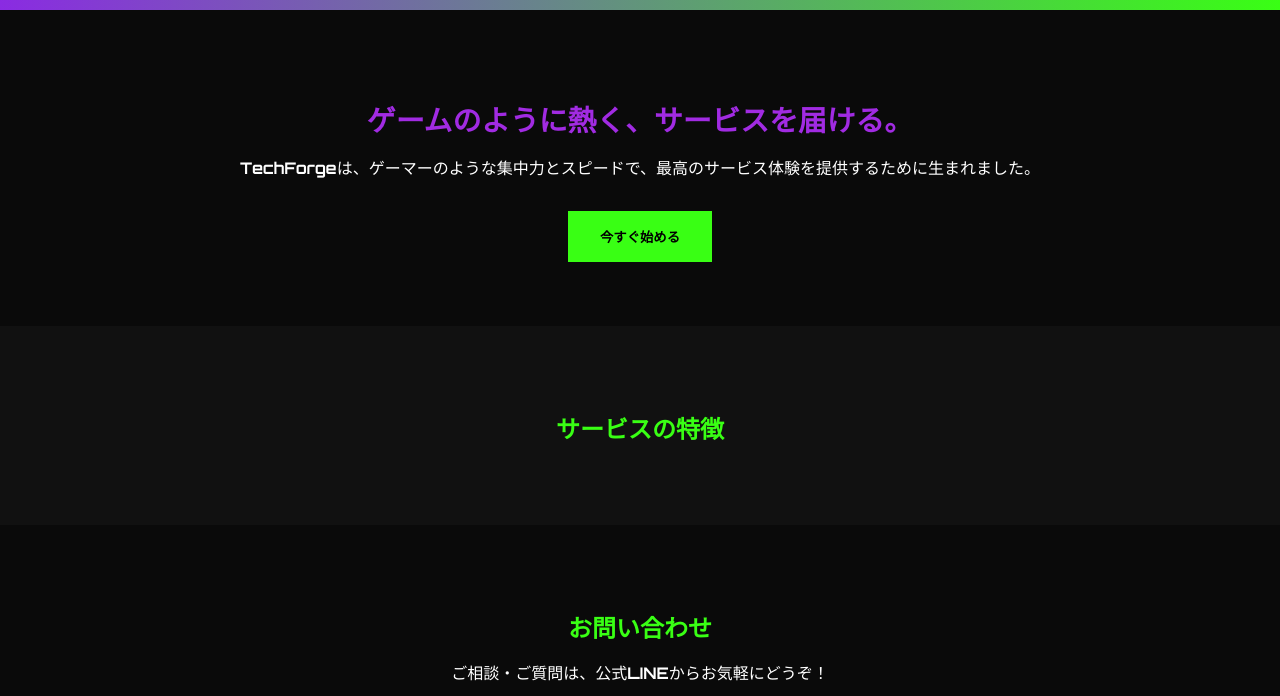
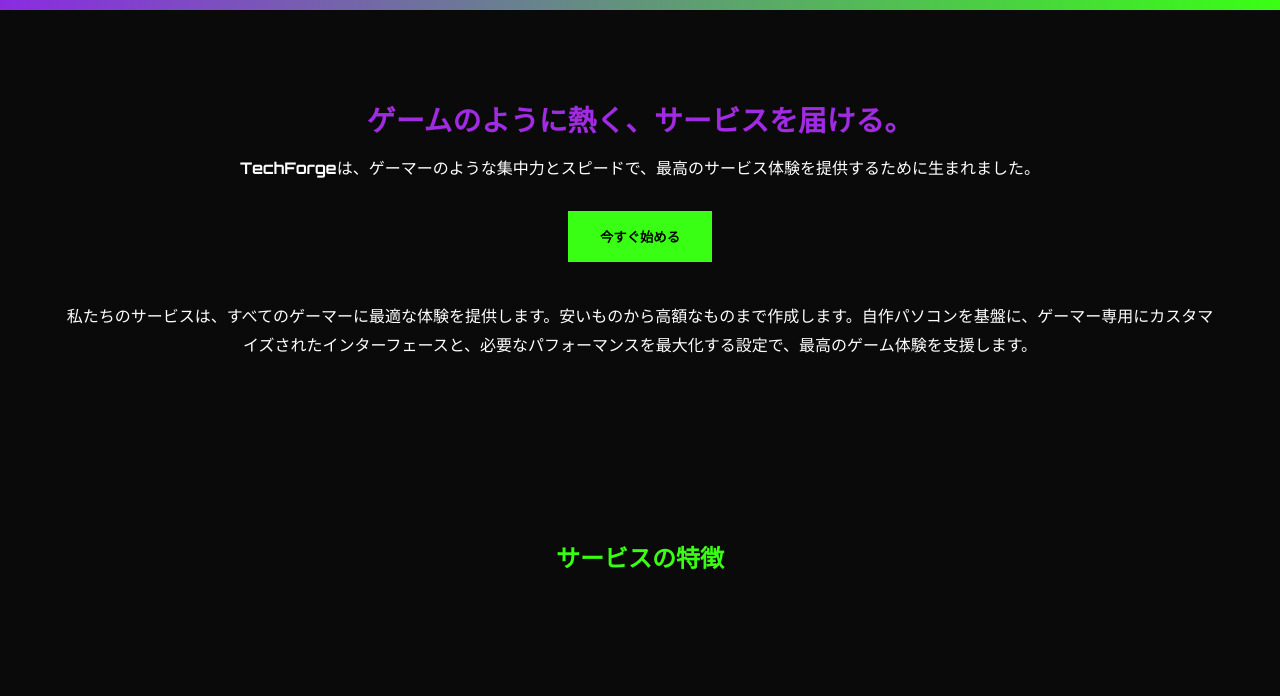
Before and after one commit to michi0890517/techforge-site, a plain HTML site: page index.html in a window 1280 px wide. Both pictures are taken after a click on the button "今すぐ始める". Shown: the part 104-800 px from the top of the page. Drawn offline with Linux system fonts and the light colour scheme.

Commit message:
Update index.html

```diff
--- a/index.html
+++ b/index.html
@@ -53,29 +53,28 @@
       background-color: #2ecc71;
     }
 
-    .features {
-      background-color: #111;
+    .hidden-box {
+      opacity: 0;
+      max-height: 0;
+      overflow: hidden;
+      transition: all 0.8s ease;
+      margin-top: 1.5rem;
+      padding: 0 2rem;
+      line-height: 1.8;
+    }
+
+    .hidden-box.show {
+      opacity: 1;
+      max-height: 500px;
+    }
+
+    .features, .contact {
       padding: 4rem 2rem;
     }
 
-    .features h2 {
+    .features h2, .contact h2 {
+      font-size: 1.5rem;
       color: #39ff14;
-      font-size: 1.5rem;
-      margin-bottom: 1rem;
-    }
-
-    .contact {
-      padding: 4rem 2rem;
-    }
-
-    .contact h2 {
-      color: #39ff14;
-      font-size: 1.5rem;
-      margin-bottom: 0.5rem;
-    }
-
-    .contact p {
-      margin-bottom: 1.5rem;
     }
 
     .line-button {
@@ -85,6 +84,7 @@
       text-decoration: none;
       font-weight: bold;
       display: inline-block;
+      margin-top: 1rem;
     }
 
     .line-button:hover {
@@ -100,15 +100,17 @@
         font-size: 1.5rem;
       }
 
-      .features h2,
-      .contact h2 {
+      .features h2, .contact h2 {
         font-size: 1.2rem;
       }
 
-      .button,
-      .line-button {
+      .button, .line-button {
         width: 100%;
         max-width: 300px;
+      }
+
+      .hidden-box {
+        padding: 0 1rem;
       }
     }
   </style>
@@ -122,6 +124,10 @@
     <h2>ゲームのように熱く、サービスを届ける。</h2>
     <p>TechForgeは、ゲーマーのような集中力とスピードで、最高のサービス体験を提供するために生まれました。</p>
     <button class="button">今すぐ始める</button>
+
+    <div id="explain-box" class="hidden-box">
+      <p>私たちのサービスは、すべてのゲーマーに最適な体験を提供します。安いものから高額なものまで作成します。自作パソコンを基盤に、ゲーマー専用にカスタマイズされたインターフェースと、必要なパフォーマンスを最大化する設定で、最高のゲーム体験を支援します。</p>
+    </div>
   </section>
 
   <section class="features">
@@ -133,4 +139,14 @@
     <p>ご相談・ご質問は、公式LINEからお気軽にどうぞ！</p>
     <a href="#" class="line-button">LINEで相談する</a>
   </section>
-</body
+
+  <script>
+    const button = document.querySelector('.button');
+    const box = document.getElementById('explain-box');
+
+    button.addEventListener('click', () => {
+      box.classList.toggle('show');
+    });
+  </script>
+</body>
+</html>
```
